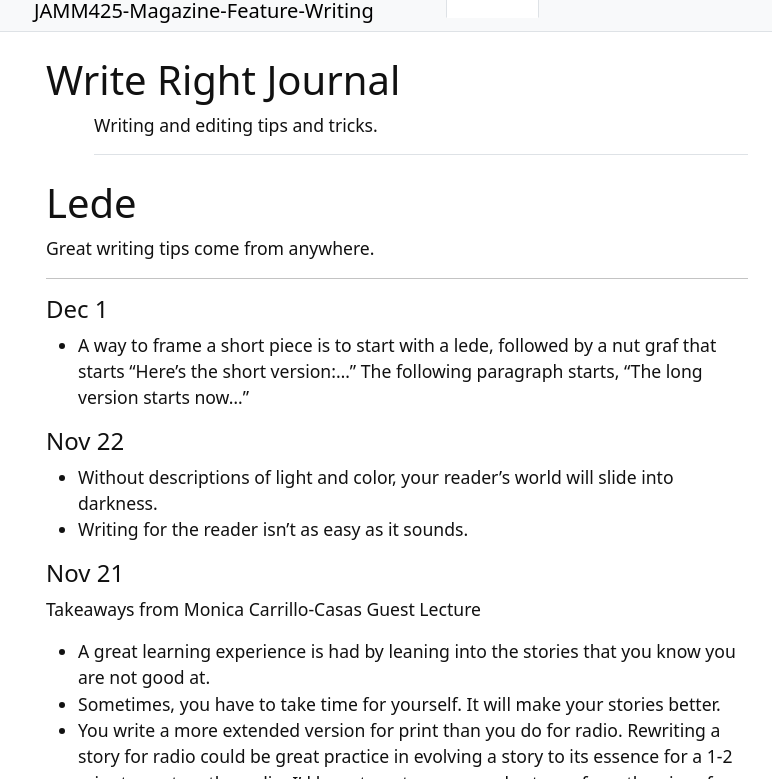
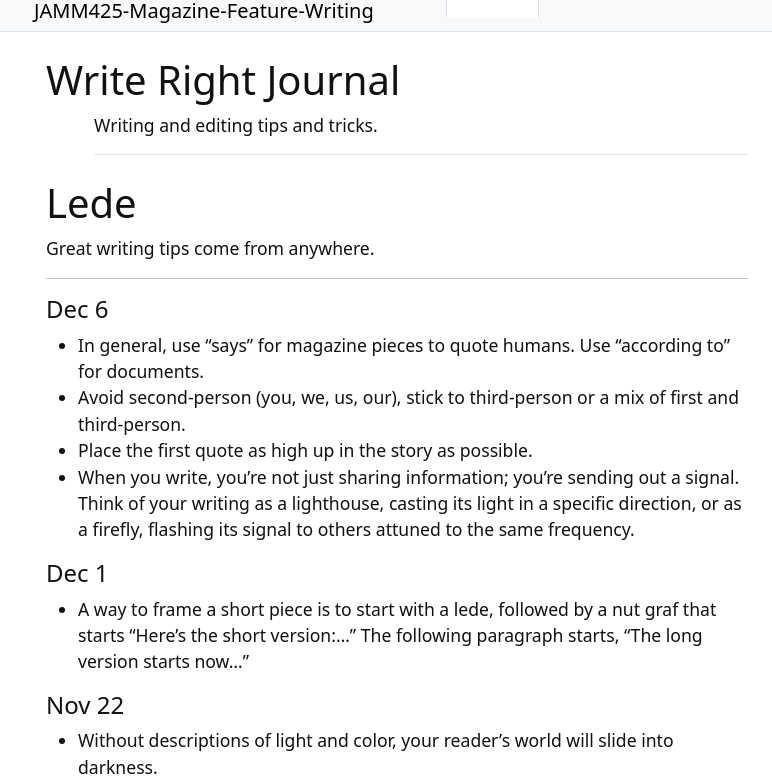
Before and after one commit to woodenzen/JAMM425-Magazine-Feature-Writing, a Jekyll site: the page built from content/1-journal.md, in a window 1280 px wide and 900 px high, cut to the strip 121-900 px from the top of the window. Shown: the whole strip, without its empty margins (243-1015 px from the left). Built offline with Jekyll 4.4.1, drawn with Linux system fonts in a browser that asks for light colours.

Commit message:
Add new writing tips for magazine pieces to journal entry

```diff
--- a/content/1-journal.md
+++ b/content/1-journal.md
@@ -11,6 +11,12 @@ description: >
 Great writing tips come from anywhere.
 
 ----------------------------------
+#### Dec 6
+- In general, use "says" for magazine pieces to quote humans. Use "according to" for documents.
+- Avoid second-person (you, we, us, our), stick to third-person or a mix of first and third-person.
+- Place the first quote as high up in the story as possible.
+- When you write, you’re not just sharing information; you’re sending out a signal. Think of your writing as a lighthouse, casting its light in a specific direction, or as a firefly, flashing its signal to others attuned to the same frequency.
+
 #### Dec 1
 - A way to frame a short piece is to start with a lede, followed by a nut graf that starts "Here’s the short version:..." The following paragraph starts, "The long version starts now..."
 
```
